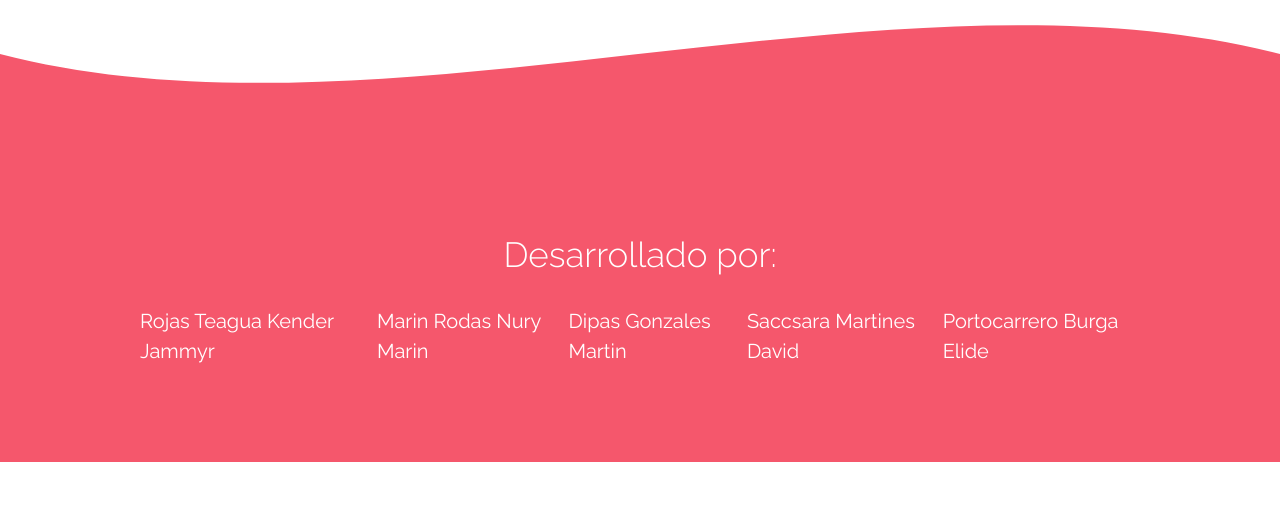
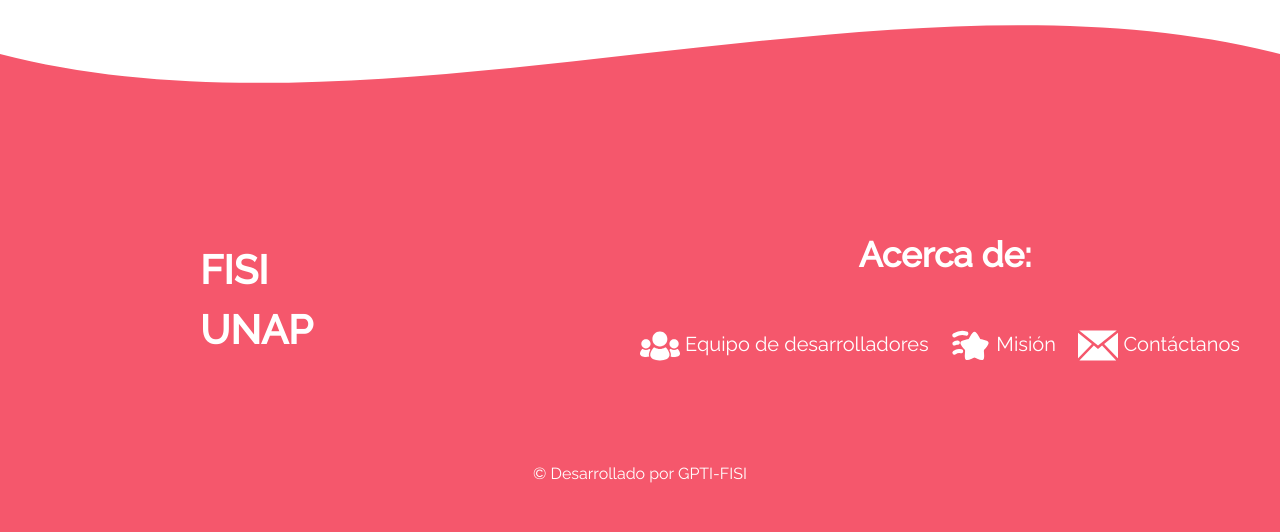
Before and after one commit to JAMMYRROJAS/gestion_project, a PHP site: page /index.php in a window 1280 px wide. Shown: the part 1309-1841 px from the top of the page. Before the commit the page ends 1771 px from the top, so only its background shows below. Run offline with PHP 8.4, Linux system fonts and the light colour scheme; some libraries are stand-ins or nearby versions.

Commit message:
changes in footer

```diff
--- a/layouts/footer.php
+++ b/layouts/footer.php
@@ -1,14 +1,54 @@
 <footer id="contacto">
-        <div class="contenedor">
-            <h2 class="titulo">Desarrollado por:</h2>
-            <ul class="integrantes">
-                <li>Rojas Teagua Kender Jammyr</li>
-                <li>Marin Rodas Nury Marin</li>
-                <li>Dipas Gonzales Martin</li>
-                <li>Saccsara Martines David</li>
-                <li>Portocarrero Burga Elide</li>
+<style>
+        .listaintegrantes {
+            margin-top: 20px;
+            margin-right: 10px;
+        }
+        .cuadrada {
+            width: 100px;
+            height: 100px;
+            object-fit: cover;
+        }
+        a {
+            text-decoration: none;
+            color: white;
+        }
+        a:hover {
+            color: white;
+        }
+        .logo {
+            padding-left: 170px;
+        }
+    </style>
+    <div style="display: flex; justify-content: space-between">
+        <div class="contenedor" style="margin-left: 30px;">
+            <ul>
+                <li class="logo" style="font-size: 40px; font-weight: bold;">FISI</li>
+                <li class="logo" style="font-size: 40px; font-weight: bold;"><a href="https://enlinea.unapiquitos.edu.pe/">UNAP</a></li>
             </ul>
         </div>
+        <div class="contenedor" style="margin-right: 30px;">
+            <h2 class="titulo" style="font-weight: bold;">Acerca de:</h2>
+            <ul class="integrantes" style="text-align: center;">
+                <li class="listaintegrantes">
+                <img src="assets/imagenes/team-3-svgrepo-com.svg" alt="equipo" width="40" height="40">
+                    <a href="equipo.php">Equipo de desarrolladores</a>
+                </li>
+                <li class="listaintegrantes">
+                <img src="assets/imagenes/star-fall-minimalistic-2-svgrepo-com.svg" alt="estrella" width="40" height="40">
+                    <a href="mision.php">Misión</a>
+                </li>
+                <li class="listaintegrantes">
+                <img src="assets/imagenes/mail-svgrepo-com.svg" alt="correo" width="40" height="40">
+                    <a href="contactos.php">Contáctanos</a>
+                </li>
+            </ul>
+        </div>
+
+    </div>
+    <div style="text-align: center; padding-bottom: 30px; background: #f5576c;">
+        <p>© Desarrollado por GPTI-FISI</p>
+    </div>
     </footer>
 
     <script src="https://kit.fontawesome.com/c15b744a04.js" crossorigin="anonymous"></script>
```
